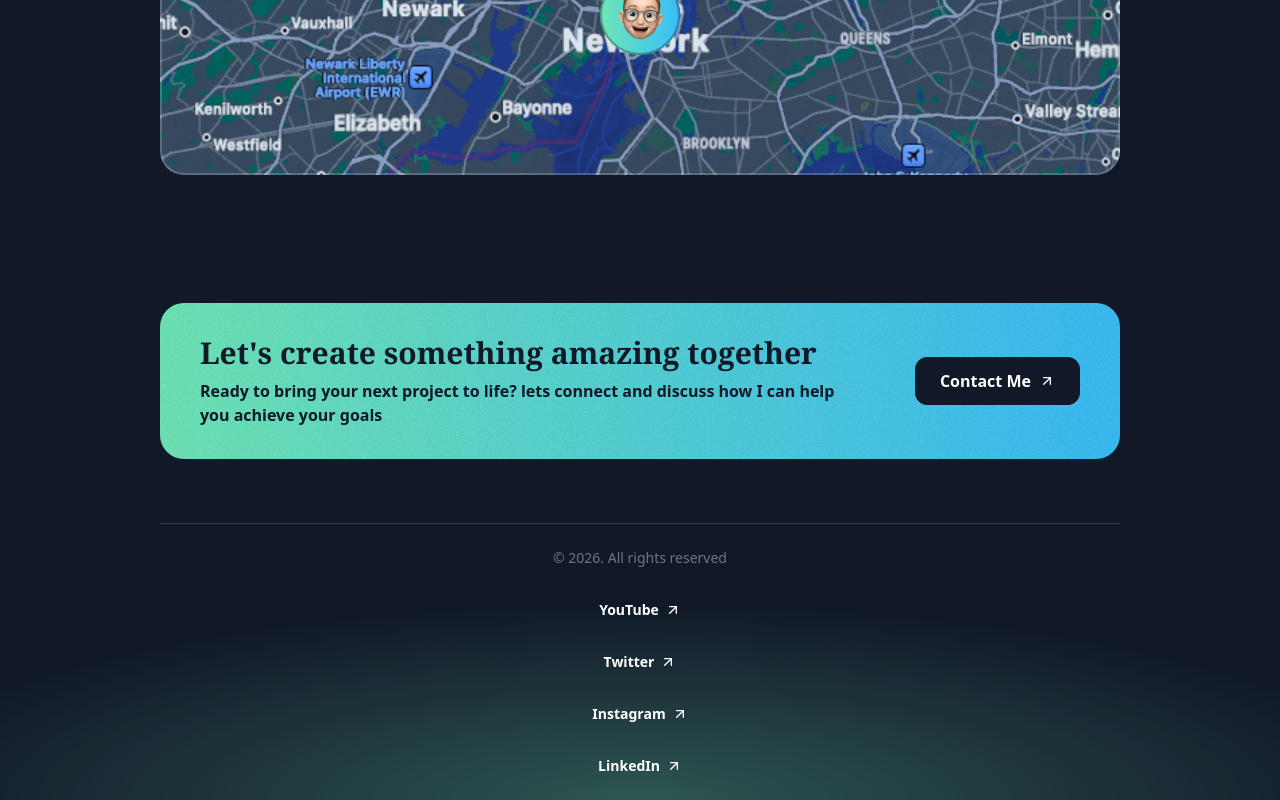
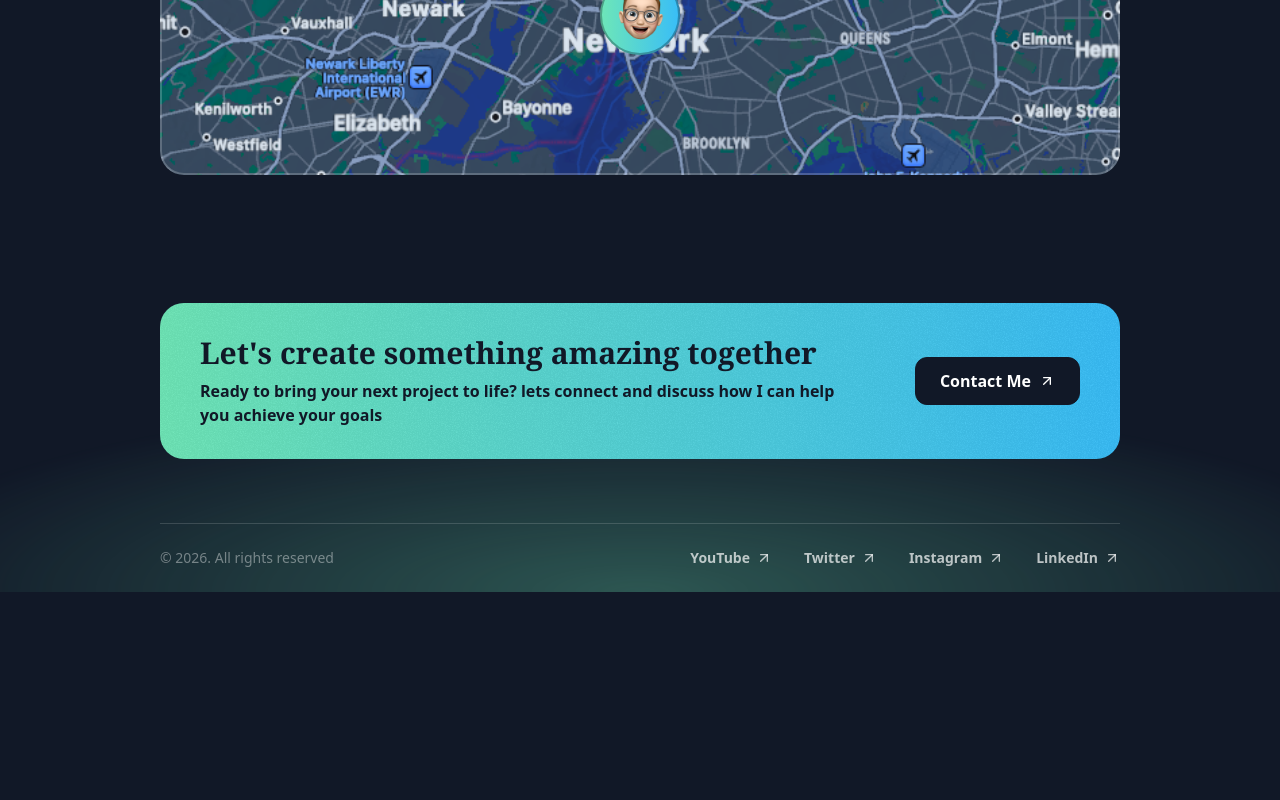
Before and after one commit to bukardev/BukarDev-portfolio, a Next.js app: page / in a window 1280 px wide. Shown: the part 4973-5773 px from the top of the page. After the commit the page ends 5565 px from the top, so only its background shows below. Built offline with nearby package versions, Linux system fonts and the light colour scheme; a web font is replaced by a local one.

Commit message:
Comlete footer section

```diff
--- a/src/sections/Footer.tsx
+++ b/src/sections/Footer.tsx
@@ -24,17 +24,19 @@ export const Footer = () => {
     <footer className="relative -z-10 overflow-x-clip">
       <div className="absolute h-[400px] w-[1600px] bottom-0 left-1/2 -translate-x-1/2 bg-emerald-300/30 [mask-image:radial-gradient(50%_50%_at_bottom_center,black,transparent)] -z-10"></div>
       <div className="container">
-        <div className="border-t border-white/15 py-6 text-sm flex flex-col items-center gap-8">
+        <div className="border-t border-white/15 py-6 text-sm flex flex-col items-center gap-8 md:flex-row md:justify-between">
           <div className="text-white/40">&copy; 2026. All rights reserved</div>
-          <nav className="flex flex-col gap-8 items-center">
+          <nav className="flex flex-col gap-8 items-center md:flex-row">
             {footerLinks.map((link) => (
               <a
                 href={link.href}
                 key={link.title}
                 className="inline-flex items-center gap-1.5"
               >
-                <span className="font-semibold">{link.title}</span>
-                <ArrowUpIcon className="size-4" />
+                <span className="font-semibold text-white/70">
+                  {link.title}
+                </span>
+                <ArrowUpIcon className="size-4 text-white/70" />
               </a>
             ))}
           </nav>
```
